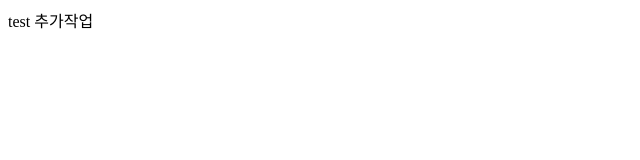
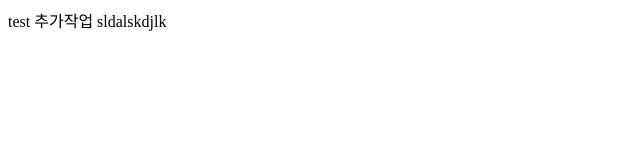
Before and after one commit to seokwon27/test_1, a plain HTML site: page index.html in a window 1280 px wide. Shown: the whole page, without its empty margins (0-640 px from the left). Drawn offline with Linux system fonts and the light colour scheme.

Commit message:
테스트수정

```diff
--- a/index.html
+++ b/index.html
@@ -9,5 +9,6 @@
     test
     <!--추가주석-->
     추가작업
+    sldalskdjlk
 </body>
 </html>
```
